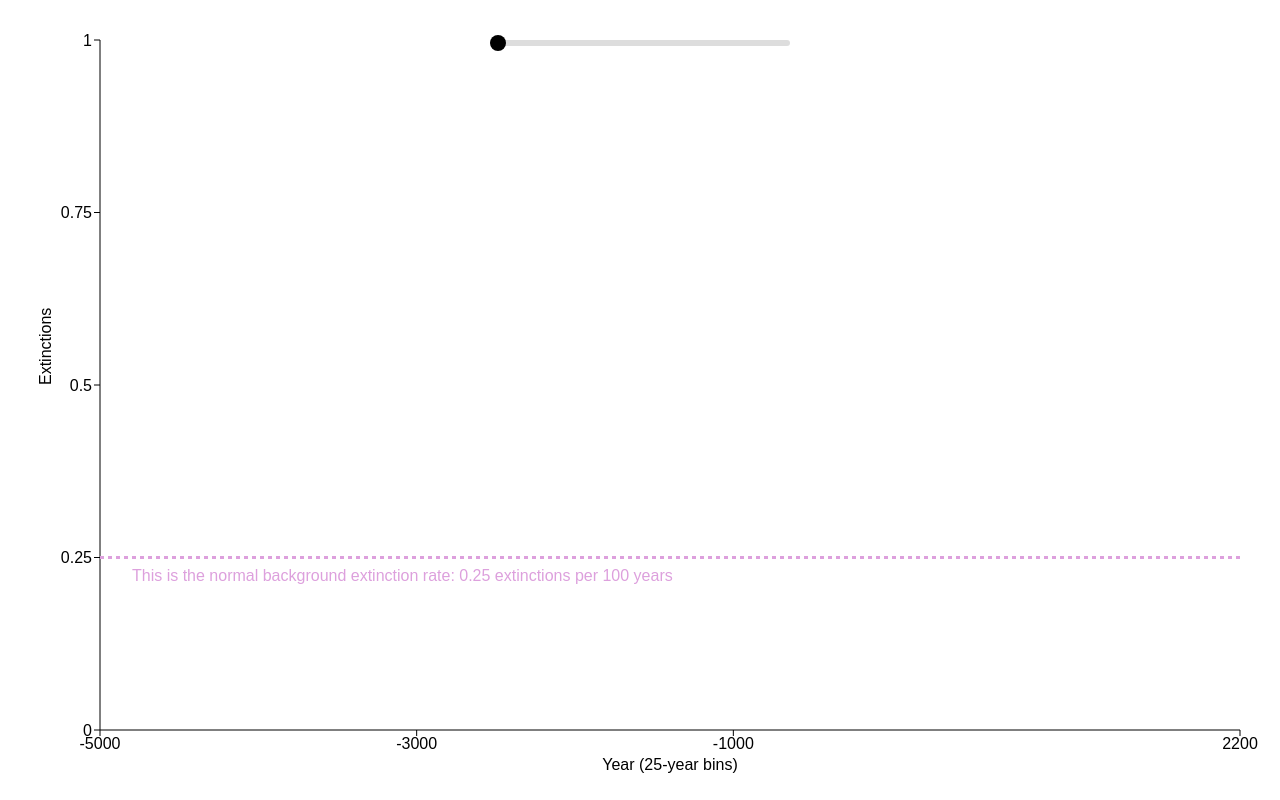
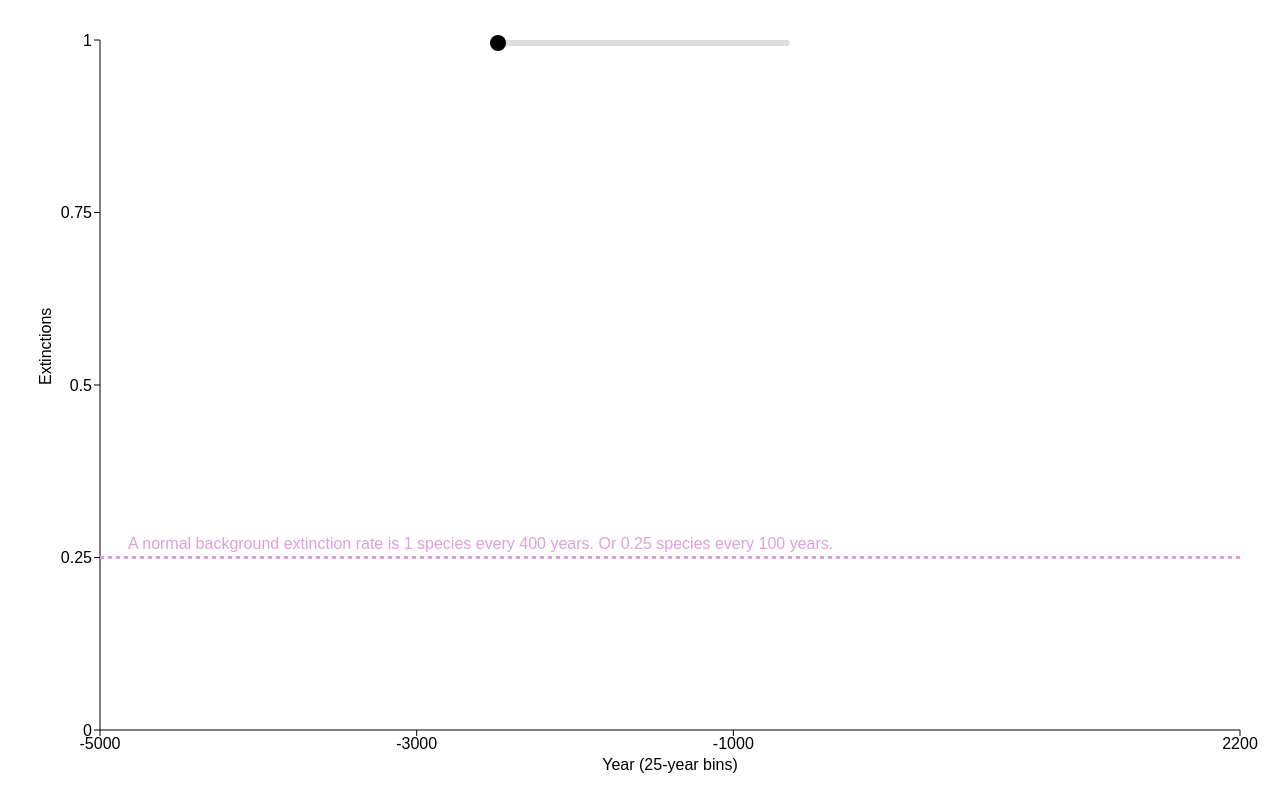
Before and after one commit to intendedsideeffects/birds, a Next.js app: page /charts/line in a window 1280 px wide. Built offline with nearby package versions, Linux system fonts and the light colour scheme.

Commit message:
Fix: label always stays above background extinction rate line with consistent offset

```diff
--- a/src/app/charts/AnimatedExtinctionChart.jsx
+++ b/src/app/charts/AnimatedExtinctionChart.jsx
@@ -51,6 +51,10 @@ export default function AnimatedExtinctionChart() {
   const [maxY, setMaxY] = useState(1); // max y for axis, only increases
   const [isManualControl, setIsManualControl] = useState(true); // Start in manual control mode
   const intervalRef = useRef(null);
+  const chartContainerRef = useRef(null);
+  const chartAreaRef = useRef(null);
+  const [labelStyle, setLabelStyle] = useState({ top: 0, left: 0 });
+  const LABEL_OFFSET = 48; // px above the line (ensures text is well above the line)
 
   // Load and preprocess data
   useEffect(() => {
@@ -93,7 +97,28 @@ export default function AnimatedExtinctionChart() {
     opacity: index < barEndIndex ? 0.8 : 0 // Hide bars beyond current position
   }));
 
-
+  // Calculate label position whenever maxY or chart size changes
+  useEffect(() => {
+    if (!chartAreaRef.current) return;
+    const chartRect = chartAreaRef.current.getBoundingClientRect();
+    const chartHeight = chartRect.height;
+    // The chart has a 40px top margin and 40px bottom margin
+    const chartInnerHeight = chartHeight - 40 - 40;
+    // Calculate the Y position of the background line in pixels (relative to chart area)
+    // The line should always be at: 40 + chartInnerHeight * (1 - BACKGROUND_RATE / maxY)
+    // The label should always be 48px above that, regardless of scaling
+    const lineY = 40 + chartInnerHeight * (1 - BACKGROUND_RATE / maxY);
+    const labelY = Math.max(0, lineY - 48); // Prevent going above the chart
+    setLabelStyle({
+      position: "absolute",
+      left: 128,
+      top: labelY,
+      color: "#DDA0DD",
+      fontSize: 16,
+      fontWeight: 500,
+      pointerEvents: "none"
+    });
+  }, [maxY, chartAreaRef.current]);
 
   // Slider and controls style
   const controlsStyle = {
@@ -122,7 +147,7 @@ export default function AnimatedExtinctionChart() {
   const fixedYMin = 0.3; // never let y-axis go below this
 
   return (
-    <div style={{ width: "100vw", height: "100vh", position: "fixed", top: 0, left: 0, background: "#fff", zIndex: 0 }}>
+    <div ref={chartContainerRef} style={{ width: "100vw", height: "100vh", position: "fixed", top: 0, left: 0, background: "#fff", zIndex: 0 }}>
       {/* Custom slider styles */}
       <style>{`
         input[type="range"]::-webkit-slider-thumb {
@@ -158,6 +183,7 @@ export default function AnimatedExtinctionChart() {
         />
       </div>
 
+      <div ref={chartAreaRef} style={{ width: "100%", height: "100%", position: "relative" }}>
         <ResponsiveContainer width="100%" height="100%">
           <BarChart data={animatedBar} margin={{ top: 40, right: 40, left: 40, bottom: 40 }}>
             <XAxis dataKey="year" type="number" domain={["dataMin", 2200]} tickFormatter={y => y.toString()} stroke="#000" tick={{ fill: "#000" }}>
@@ -177,18 +203,9 @@ export default function AnimatedExtinctionChart() {
           </BarChart>
         </ResponsiveContainer>
         {/* Small purple text for background extinction rate */}
-      <div style={{
-        position: "absolute",
-        left: 128,
-        top: `calc(40px + ${(1 - BACKGROUND_RATE / maxY) * 100}% - 76px)`, // 2cm above the line
-        color: "#DDA0DD",
-        fontSize: 16,
-        fontWeight: 500,
-        pointerEvents: "none",
-        background: "#fff",
-        padding: "0 4px"
-      }}>
-        This is the normal background extinction rate: 0.25 extinctions per 100 years
+        <div style={labelStyle}>
+          A normal background extinction rate is 1 species every 400 years. Or 0.25 species every 100 years.
+        </div>
       </div>
     </div>
   );
--- /dev/null
+++ b/src/app/charts/bar/page.jsx
@@ -0,0 +1,11 @@
+"use client";
+import React from "react";
+import BirdExtinctionBarChart from "../BirdExtinctionLineChart";
+
+export default function BarChartPage() {
+  return (
+    <div style={{ padding: 0, background: "#fff", minHeight: "100vh" }}>
+      <BirdExtinctionBarChart />
+    </div>
+  );
+}
```
Lines whose indentation alone changed are shown as unchanged.
